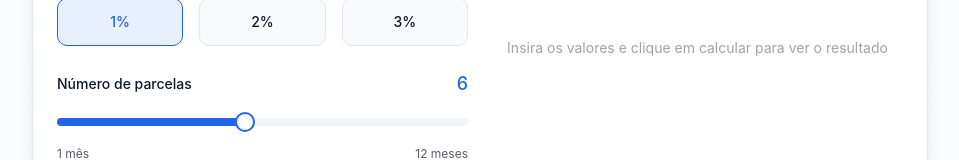
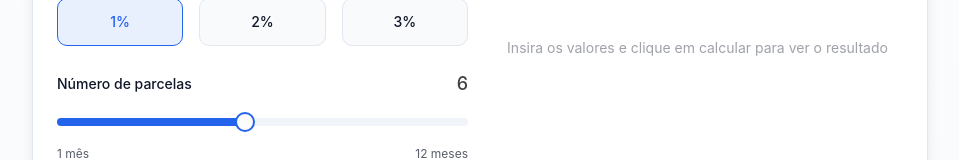
Before and after one commit to brunogrillcoelho/tabela-price, a React (Vite) app: page / in a window 1280 px wide. Shown: the part 393-553 px from the top of the page, without its empty margins (160-1119 px from the left). Built offline with nearby package versions, Linux system fonts and the light colour scheme.

Commit message:
Visual edit in Lovable
Edited UI in Lovable

```diff
--- a/src/components/PriceCalculator.tsx
+++ b/src/components/PriceCalculator.tsx
@@ -142,7 +142,7 @@ const PriceCalculator = () => {
                     <Label className="text-sm font-medium text-calculator-foreground">
                       Número de parcelas
                     </Label>
-                    <span className="text-lg font-medium text-calculator-accent">
+                    <span className="text-lg font-medium text-neutral-700">
                       {months}
                     </span>
                   </div>
```
